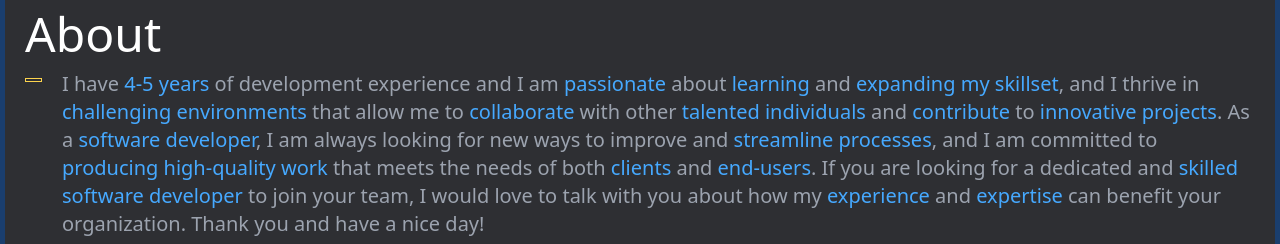
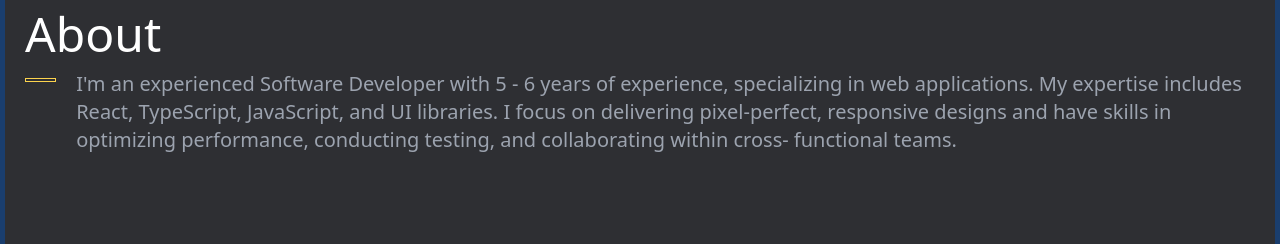
Before and after one commit to kenjimgrava/personal-landing, a React (Vite) app: page / in a window 1280 px wide. Shown: the part 708-952 px from the top of the page. Built offline with nearby package versions, Linux system fonts and the light colour scheme; no server answers.

Commit message:
modify about me

```diff
--- a/src/containers/About/About.tsx
+++ b/src/containers/About/About.tsx
@@ -26,14 +26,22 @@ function About() {
             and I'm{" "}
             <span className="text-color-blue text-2xl">Software Developer</span>
           </div>
-          <Button text="Download my Resume" callBack={downloadResume} className="transform transition-transform hover:scale-105"/>
+          <Button
+            text="Download my Resume"
+            callBack={downloadResume}
+            className="transform transition-transform hover:scale-105"
+          />
         </div>
         <div className="p-5">
           <img src={image} width={700} className="rounded-lg" />
           <div className="flex gap-4 -mt-14 justify-between ">
             <div></div>
             <div className="flex">
-              <a href="https://www.linkedin.com/in/kmg-4all" target="_blank" className="transform transition-transform hover:scale-105">
+              <a
+                href="https://www.linkedin.com/in/kmg-4all"
+                target="_blank"
+                className="transform transition-transform hover:scale-105"
+              >
                 <img
                   className="cursor-pointer rounded-lg"
                   src={linkedIn}
@@ -62,30 +70,12 @@ function About() {
         <div className="flex  gap-5">
           <div className="border h-1  border-amber-300 w-20"></div>
           <div className="-mt-2 text-xl">
-            I have <span className="text-color-blue">{new Date().getFullYear()- 2019}-{ new Date().getFullYear()+1 - 2019} years</span> of
-            development experience and I am{" "}
-            <span className="text-color-blue">passionate</span> about{" "}
-            <span className="text-color-blue">learning</span> and{" "}
-            <span className="text-color-blue">expanding my skillset</span>, and
-            I thrive in{" "}
-            <span className="text-color-blue">challenging environments</span>{" "}
-            that allow me to{" "}
-            <span className="text-color-blue">collaborate</span> with other{" "}
-            <span className="text-color-blue">talented individuals</span> and{" "}
-            <span className="text-color-blue">contribute</span> to{" "}
-            <span className="text-color-blue">innovative projects</span>. As a{" "}
-            <span className="text-color-blue">software developer</span>, I am
-            always looking for new ways to improve and{" "}
-            <span className="text-color-blue">streamline processes</span>, and I
-            am committed to{" "}
-            <span className="text-color-blue">producing high-quality work</span>{" "}
-            that meets the needs of both <span className="text-color-blue">clients</span> and <span className="text-color-blue">end-users</span>. If you are
-            looking for a dedicated and{" "}
-            <span className="text-color-blue">skilled software developer </span>
-            to join your team, I would love to talk with you about how my{" "}
-            <span className="text-color-blue">experience</span> and{" "}
-            <span className="text-color-blue">expertise</span> can benefit your
-            organization. Thank you and have a nice day!
+            I'm an experienced Software Developer with 5 - 6 years of
+            experience, specializing in web applications. My expertise includes
+            React, TypeScript, JavaScript, and UI libraries. I focus on
+            delivering pixel-perfect, responsive designs and have skills in
+            optimizing performance, conducting testing, and collaborating within
+            cross- functional teams.
           </div>
         </div>
       </div>
```
